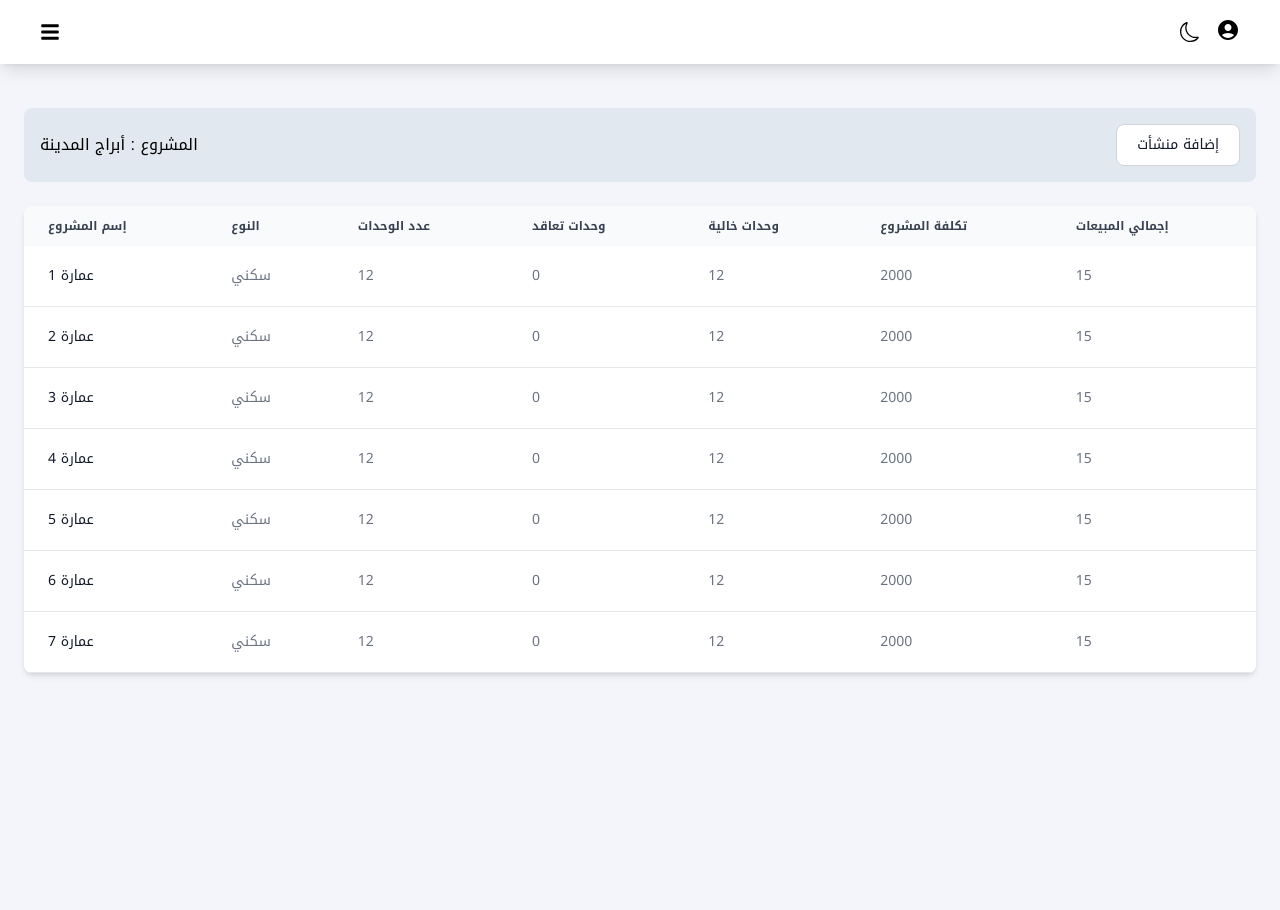
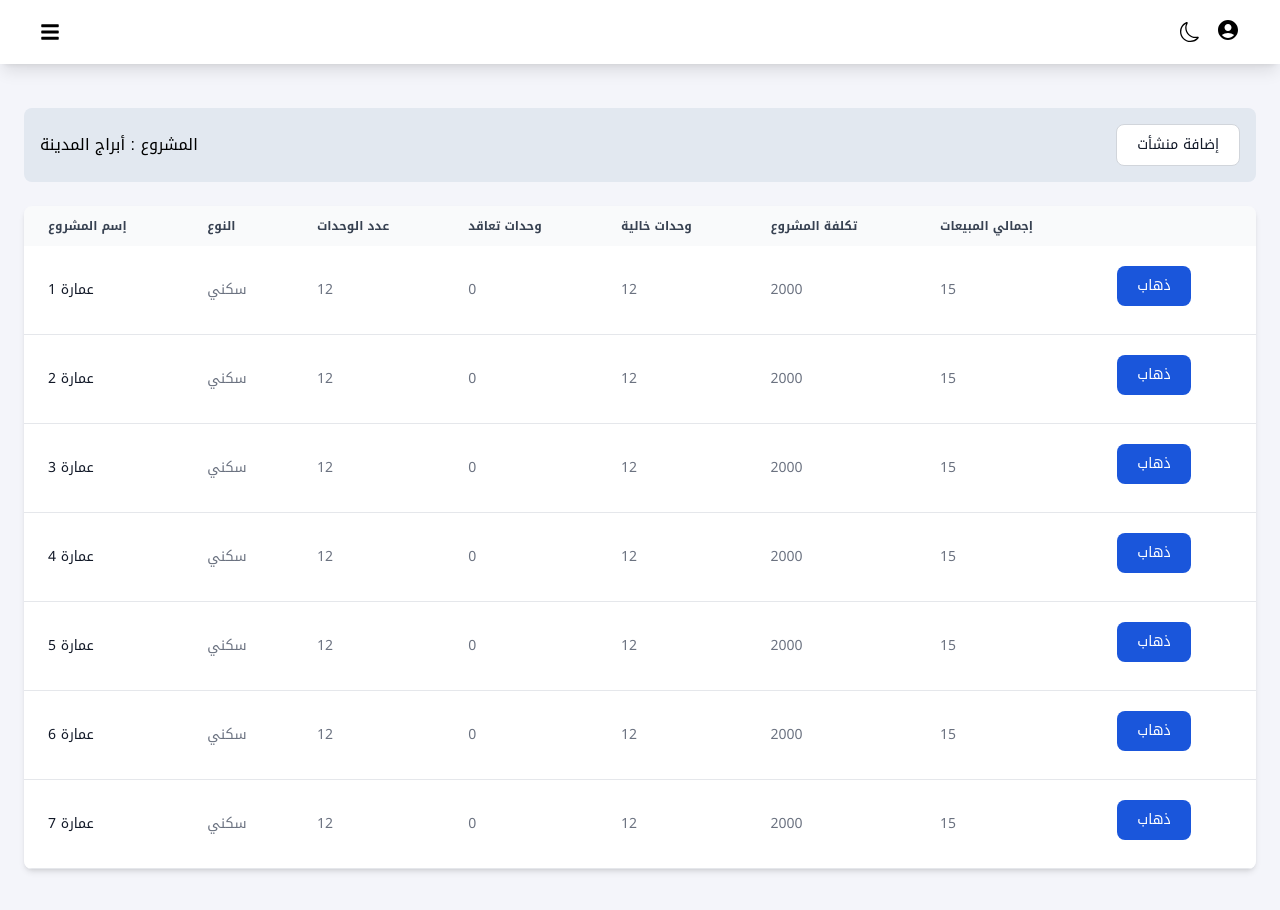
Before and after one commit to a7mdmo74/e-property-front, a React (Create React App) app: page /projects/main-project in a window 1280 px wide. Shown: the top 910 px of the page. Before the commit the page ends 800 px from the top, so only its background shows below. Built offline with nearby package versions, Linux system fonts and the light colour scheme; data requests are answered from the project's data file.

Commit message:
add buttons

```diff
--- a/src/components/Building.js
+++ b/src/components/Building.js
@@ -32,6 +32,16 @@
       <td className="py-5 px-6">
         <Link to={`/projects/project/${id}`}>{sell}</Link>
       </td>
+      <td className="py-5 px-6">
+        <Link to={`/projects/project/${id}`}>
+          <button
+            type="button"
+            class="text-white bg-blue-700 hover:bg-blue-800 focus:ring-4 focus:ring-blue-300 font-medium rounded-lg text-sm px-5 py-2.5 mr-2 mb-2 dark:bg-blue-600 dark:hover:bg-blue-700 focus:outline-none dark:focus:ring-blue-800"
+          >
+            ذهاب
+          </button>
+        </Link>
+      </td>
     </tr>
   );
 };
--- a/src/pages/MainProjects/index.js
+++ b/src/pages/MainProjects/index.js
@@ -81,6 +81,7 @@
                     <th scope="col" className="py-3 px-6">
                       إجمالي المبيعات
                     </th>
+                    <th></th>
                   </tr>
                 </thead>
                 <tbody>
```
